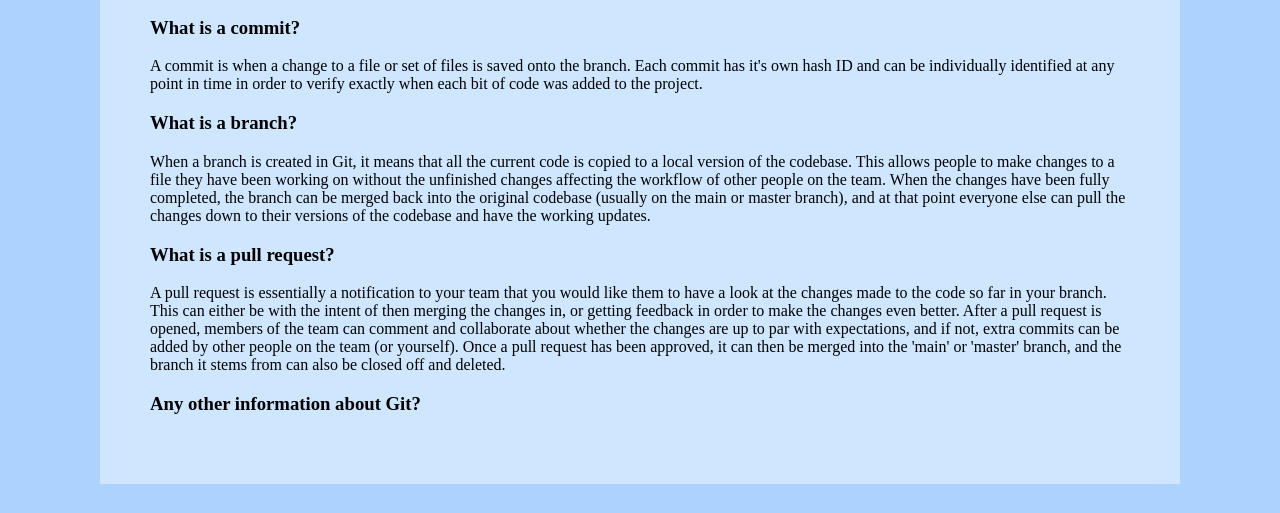
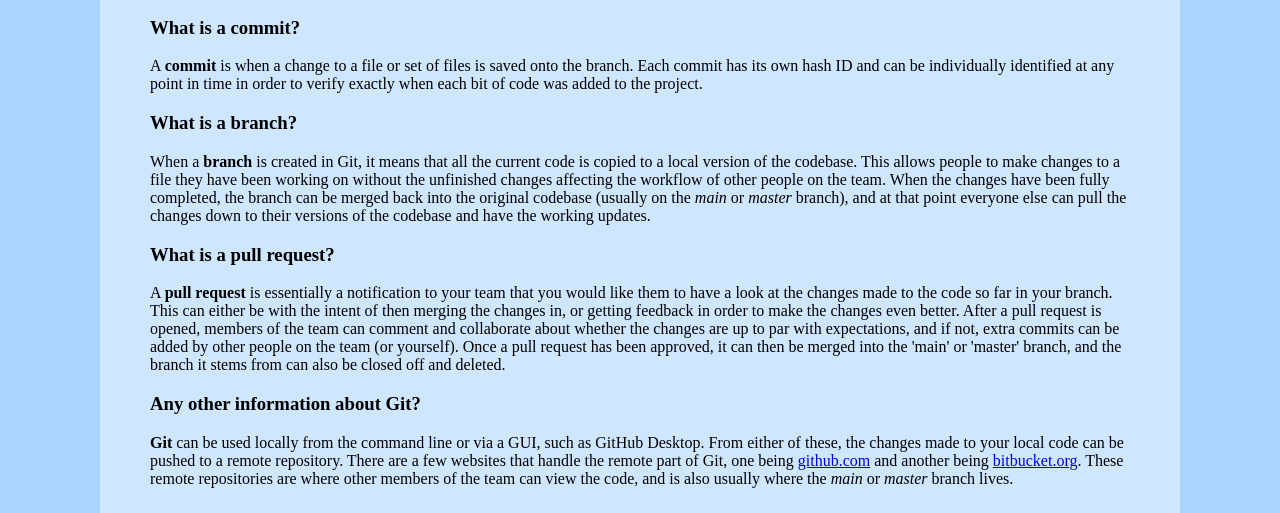
Before and after one commit to Jordan6271/bootcamp-project-week1, a plain HTML site: page index.html in a window 1280 px wide. Shown: the part 287-800 px from the top of the page. Drawn offline with Linux system fonts and the light colour scheme.

Commit message:
Add extra info about git

```diff
--- a/index.html
+++ b/index.html
@@ -25,15 +25,16 @@
             <h2>What is the GitHub Workflow?</h2>
 
                 <h3>What is a commit?</h3>
-                <p>A commit is when a change to a file or set of files is saved onto the branch. Each commit has it's own hash ID and can be individually identified at any point in time in order to verify exactly when each bit of code was added to the project.</p>
+                <p>A <b>commit</b> is when a change to a file or set of files is saved onto the branch. Each commit has its own hash ID and can be individually identified at any point in time in order to verify exactly when each bit of code was added to the project.</p>
 
                 <h3>What is a branch?</h3>
-                <p>When a branch is created in Git, it means that all the current code is copied to a local version of the codebase. This allows people to make changes to a file they have been working on without the unfinished changes affecting the workflow of other people on the team. When the changes have been fully completed, the branch can be merged back into the original codebase (usually on the main or master branch), and at that point everyone else can pull the changes down to their versions of the codebase and have the working updates.</p>
+                <p>When a <b>branch</b> is created in Git, it means that all the current code is copied to a local version of the codebase. This allows people to make changes to a file they have been working on without the unfinished changes affecting the workflow of other people on the team. When the changes have been fully completed, the branch can be merged back into the original codebase (usually on the <i>main</i> or <i>master</i> branch), and at that point everyone else can pull the changes down to their versions of the codebase and have the working updates.</p>
 
                 <h3>What is a pull request?</h3>
-                <p>A pull request is essentially a notification to your team that you would like them to have a look at the changes made to the code so far in your branch. This can either be with the intent of then merging the changes in, or getting feedback in order to make the changes even better. After a pull request is opened, members of the team can comment and collaborate about whether the changes are up to par with expectations, and if not, extra commits can be added by other people on the team (or yourself). Once a pull request has been approved, it can then be merged into the 'main' or 'master' branch, and the branch it stems from can also be closed off and deleted.</p>
+                <p>A <b>pull request</b> is essentially a notification to your team that you would like them to have a look at the changes made to the code so far in your branch. This can either be with the intent of then merging the changes in, or getting feedback in order to make the changes even better. After a pull request is opened, members of the team can comment and collaborate about whether the changes are up to par with expectations, and if not, extra commits can be added by other people on the team (or yourself). Once a pull request has been approved, it can then be merged into the 'main' or 'master' branch, and the branch it stems from can also be closed off and deleted.</p>
 
                 <h3>Any other information about Git?</h3>
+                <p><b>Git</b> can be used locally from the command line or via a GUI, such as GitHub Desktop. From either of these, the changes made to your local code can be pushed to a remote repository. There are a few websites that handle the remote part of Git, one being <a href="https://github.com">github.com</a> and another being <a href="https://bitbucket.org">bitbucket.org</a>. These remote repositories are where other members of the team can view the code, and is also usually where the <i>main</i> or <i>master</i> branch lives.</p>
             </div>
 
             <div id="content-box">
```
